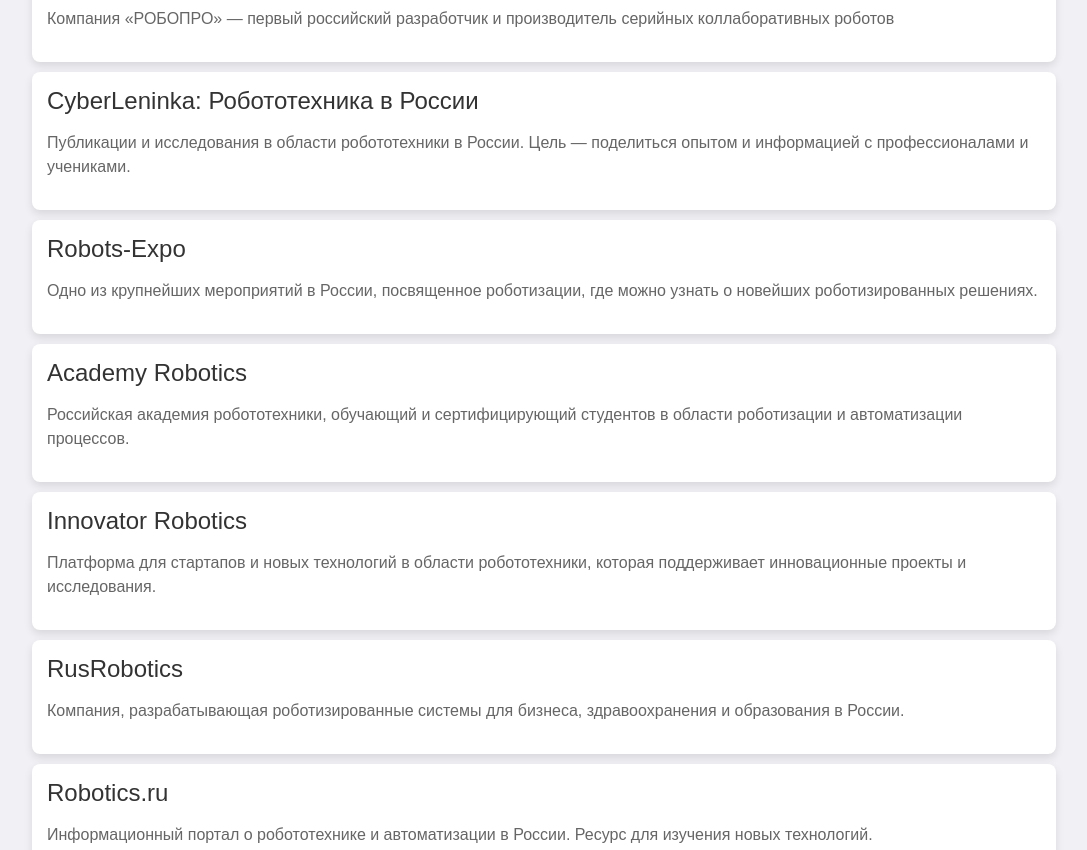
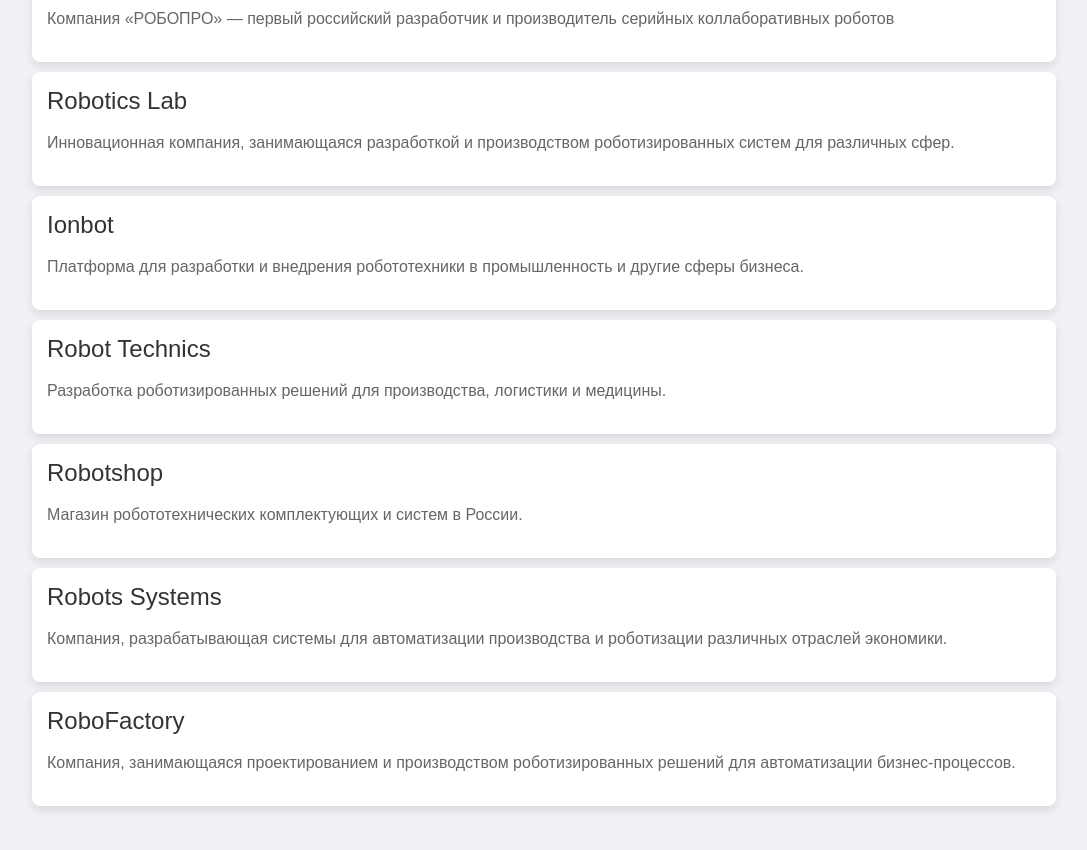
Before and after one commit to smoki-mo11/Topsait, a plain HTML site: page index.html in a window 1280 px wide. Shown: the part 840-1690 px from the top of the page, without its empty margins (96-1183 px from the left). Drawn offline with Linux system fonts and the light colour scheme.

Commit message:
Update index.html
8

```diff
--- a/index.html
+++ b/index.html
@@ -133,29 +133,30 @@
                 <a href="https://robopro.pro" target="_blank">РОБОПРО</a>
                 <p>Компания «РОБОПРО» — первый российский разработчик и производитель серийных коллаборативных роботов</p>
             </li>
+            <!-- Замененные сайты -->
             <li>
-                <a href="https://cyberleninka.ru/article/n/robototehnika-v-rossii" target="_blank">CyberLeninka: Робототехника в России</a>
-                <p>Публикации и исследования в области робототехники в России. Цель — поделиться опытом и информацией с профессионалами и учениками.</p>
+                <a href="https://www.roboticslab.ru" target="_blank">Robotics Lab</a>
+                <p>Инновационная компания, занимающаяся разработкой и производством роботизированных систем для различных сфер.</p>
             </li>
             <li>
-                <a href="https://www.robots-expo.ru" target="_blank">Robots-Expo</a>
-                <p>Одно из крупнейших мероприятий в России, посвященное роботизации, где можно узнать о новейших роботизированных решениях.</p>
+                <a href="https://www.ionbot.ru" target="_blank">Ionbot</a>
+                <p>Платформа для разработки и внедрения робототехники в промышленность и другие сферы бизнеса.</p>
             </li>
             <li>
-                <a href="https://www.roboticsacademy.ru" target="_blank">Academy Robotics</a>
-                <p>Российская академия робототехники, обучающий и сертифицирующий студентов в области роботизации и автоматизации процессов.</p>
+                <a href="https://www.robot-technics.com" target="_blank">Robot Technics</a>
+                <p>Разработка роботизированных решений для производства, логистики и медицины.</p>
             </li>
             <li>
-                <a href="https://innovator.space" target="_blank">Innovator Robotics</a>
-                <p>Платформа для стартапов и новых технологий в области робототехники, которая поддерживает инновационные проекты и исследования.</p>
+                <a href="https://www.robotshop.ru" target="_blank">Robotshop</a>
+                <p>Магазин робототехнических комплектующих и систем в России.</p>
             </li>
             <li>
-                <a href="https://www.rusrobotics.com" target="_blank">RusRobotics</a>
-                <p>Компания, разрабатывающая роботизированные системы для бизнеса, здравоохранения и образования в России.</p>
+                <a href="https://www.robots-systems.ru" target="_blank">Robots Systems</a>
+                <p>Компания, разрабатывающая системы для автоматизации производства и роботизации различных отраслей экономики.</p>
             </li>
             <li>
-                <a href="https://robotics.ru" target="_blank">Robotics.ru</a>
-                <p>Информационный портал о робототехнике и автоматизации в России. Ресурс для изучения новых технологий.</p>
+                <a href="https://www.robofactory.ru" target="_blank">RoboFactory</a>
+                <p>Компания, занимающаяся проектированием и производством роботизированных решений для автоматизации бизнес-процессов.</p>
             </li>
         </ul>
 
```
